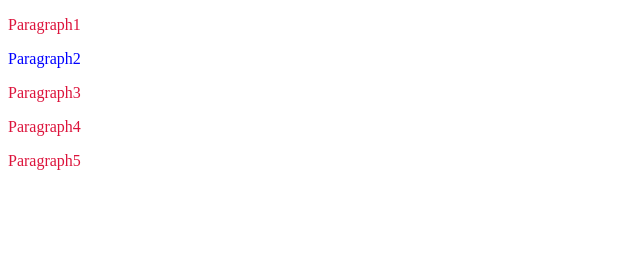
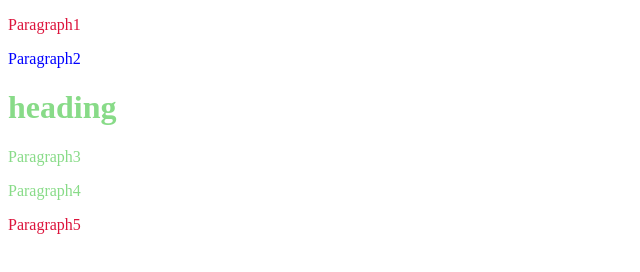
Before and after one commit to Rahul462000/CSS-Learning, a plain HTML site: page BasicsLearning/CssSelectors.html in a window 1280 px wide. Shown: the whole page, without its empty margins (0-640 px from the left). Drawn offline with Linux system fonts and the light colour scheme.

Commit message:
first commit

```diff
--- a/BasicsLearning/CssSelectors.html
+++ b/BasicsLearning/CssSelectors.html
@@ -9,9 +9,12 @@
 </head>
 <body>
     <p>Paragraph1</p>
+    <!-- id selectors in css are used to target a specific tag -->
     <p id="p2">Paragraph2</p>
-    <p>Paragraph3</p>
-    <p>Paragraph4</p>
+    <!-- to target more than one tag at same time we use class selector -->
+    <h1 class="green-text">heading</h1>
+    <p class="green-text">Paragraph3</p>
+    <p class="green-text">Paragraph4</p>
     <p>Paragraph5</p>
 </body>
 </html>
--- a/BasicsLearning/Selector.css
+++ b/BasicsLearning/Selector.css
@@ -5,3 +5,7 @@ p{
 #p2{
     color: blue;
 }
+
+.green-text{
+    color: rgb(136, 219, 136);
+}
```
Also changed, not shown: BasicsLearning/Index.html (line endings or trailing spaces).
